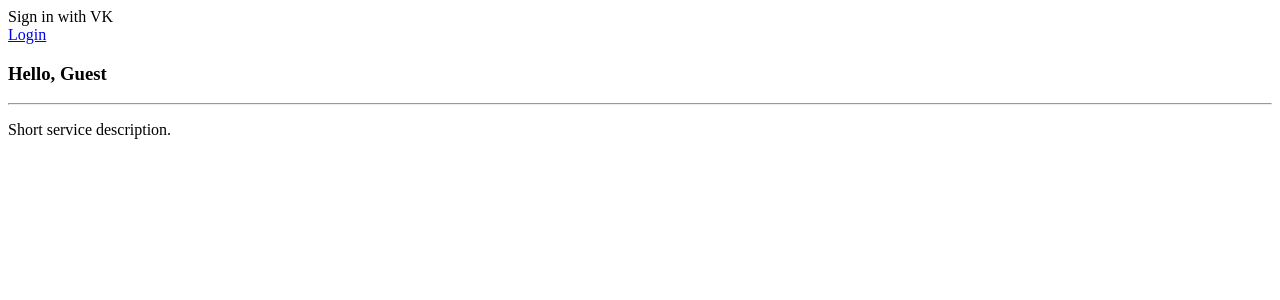
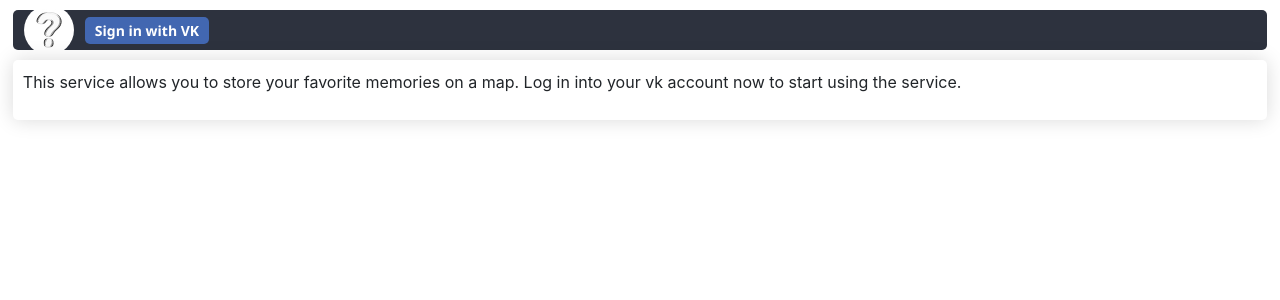
Before and after one commit to SigmaMu01/inee-test-map, a Django app: page / in a window 1280 px wide. Shown: the top 300 px of the page. Run offline with Django 5.2, Linux system fonts and the light colour scheme; some libraries are stand-ins or nearby versions.

Commit message:
Modify index.html

```diff
--- a/mapawish/settings.py
+++ b/mapawish/settings.py
@@ -117,6 +117,7 @@ AUTHENTICATION_BACKENDS = (
 )
 
 
+
 # Map configuration
 
 GOOGLE_API_KEY = os.environ.get('GOOGLE_API_KEY')
--- a/mapawish/urls.py
+++ b/mapawish/urls.py
@@ -22,8 +22,8 @@ from mnotes.views import logout_view
 
 urlpatterns = [
     path('', include('mnotes.urls')),
+    path('accounts/logout/', logout_view, name='logout'),
     path('accounts/', include('allauth.urls')),
     path('accounts/login/', LoginView.as_view(), name='login'),
-    path('accounts/logout/', logout_view, name='logout'),
     path('admin/', admin.site.urls),
 ]
--- a/mnotes/static/mnotes/main.css
+++ b/mnotes/static/mnotes/main.css
@@ -136,6 +136,15 @@ form{
   border-radius: 50%;
 }
 
+.button {
+  background-color: #4267b1;
+  color: white;
+  padding: 4px 10px;
+  font-weight: 600;
+  font-size: 14px;
+  border-radius: 5px;
+}
+
 .linkbox{
     display: flex;
     width:20%;
--- a/mnotes/templates/mnotes/index.html
+++ b/mnotes/templates/mnotes/index.html
@@ -1,31 +1,27 @@
-<!DOCTYPE html>
-<html>
-    <head>
-        <meta charset="UTF-8">
-        <title>Index :: Map A Wish!</title>
-    </head>
-    <body>
-        <div>
-            <a>Sign in with VK</a>
+{% extends 'mnotes/base.html' %}
+{% load static %}
+
+{% block content %}
+
+{% load socialaccount %}
+{% get_providers as socialaccount_providers %}
+<div class="pageholder">
+    <div class="titleholder">
+        <div class="title">
+            <table class="header">
+                <tr>
+                    <td><img src="{% static 'mnotes/avatar_def.jpg' %}" alt="Avatar" class="avatar"></td>
+                    <td style="padding:10px"><a class="button" href="{% url 'login' %}">Sign in with VK</a></td>
+                </tr>
+            </table>
         </div>
-        <div>
-            {% load socialaccount %}
-            {% get_providers as socialaccount_providers %}
-        </div>
-        <div>
-            {% if user.is_authenticated %}
-                <a href="{% url 'logout' %}">Logout</a>
+    </div>
 
-            {% else %}
-                  <a href="{% url 'login' %}">Login</a>
-            {% endif %}
-        </div>
-        <div>
-            <h3>Hello, {{ user.first_name|default:'Guest' }} {{ user.last_name|default:'' }}</h3>
-        </div>
-		<hr>
-        <div>
-            <p>Short service description.</p>
-        </div>
-    </body>
-</html>
+    <div class="linkholder">
+        <p style="padding:10px">
+            This service allows you to store your favorite memories on a map.
+            Log in into your vk account now to start using the service.
+        </p>
+    </div>
+</div>
+{% endblock %}
--- a/mnotes/templates/mnotes/notes.html
+++ b/mnotes/templates/mnotes/notes.html
@@ -48,7 +48,7 @@
                 </tbody>
             </table>
         {% endif %}
-     </div>
+    </div>
     <div class="linkholder">
         <a href="{% url 'map' %}">Make a note</a>
     </div>
```
Also changed, not shown: mnotes/static/mnotes/avatar_def.jpg.
